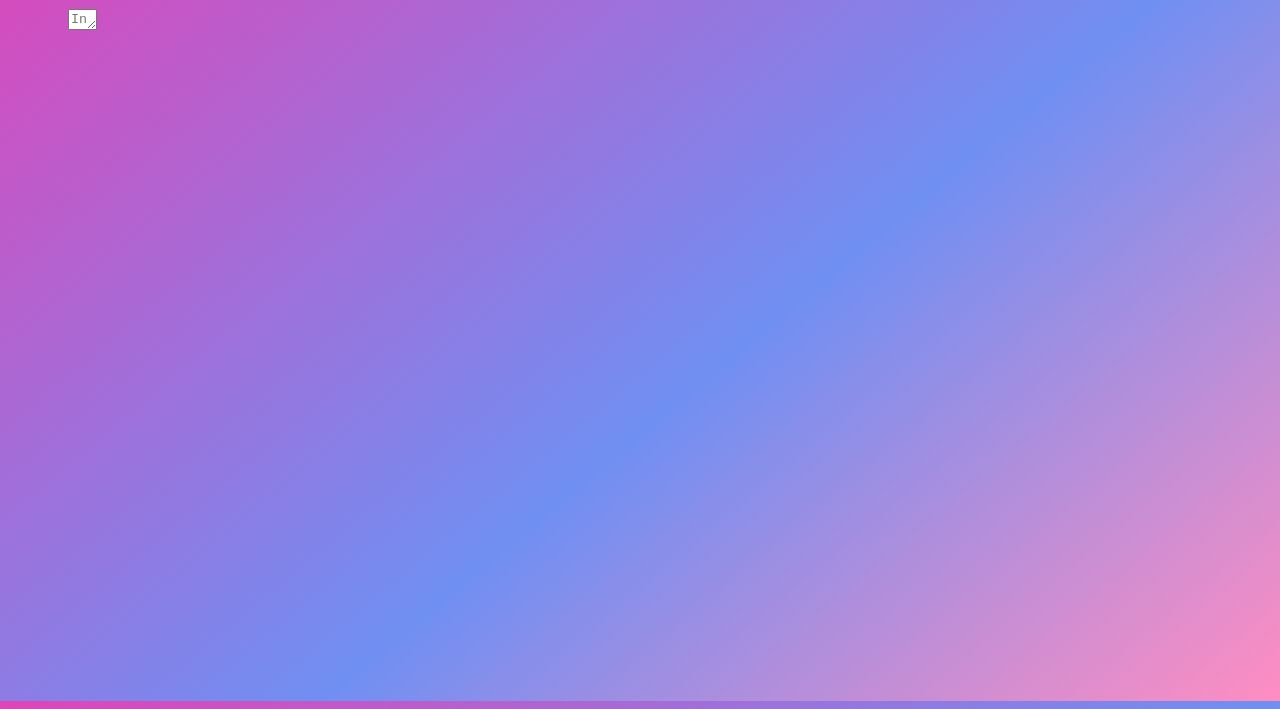
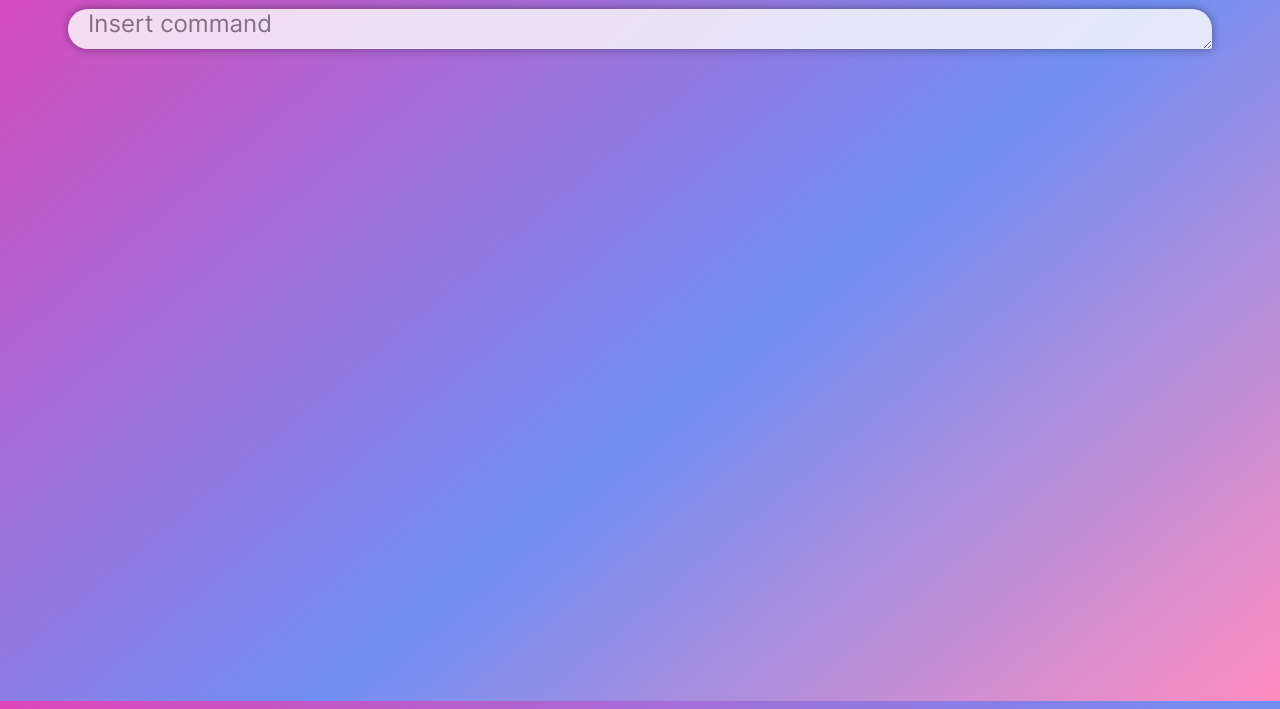
Before and after one commit to mrognor/SQL_WebClient, a plain HTML site: page index.html in a window 1280 px wide. Shown: the part 99-808 px from the top of the page. Drawn offline with Linux system fonts and the light colour scheme.

Commit message:
Расширяемый вниз (не автоматически) блок поля ввода и анимация появления

```diff
--- a/styles/style.css
+++ b/styles/style.css
@@ -81,10 +81,35 @@ input {
   text-align: left;
 }
 
+textarea {
+  border: none;
+  font: 400 24px "Inter", sans-serif;
+  background-color: white;
+  border-radius: 32px;
+  display: flex;
+  justify-content: center;
+  align-items: center;
+  text-align: center;
+  box-shadow: 0 0 10px rgba(0, 0, 0, 0.5);
+  min-width: 160px;
+  min-height: 40px;
+  opacity: 80%;
+  box-sizing: border-box;
+  padding: 0 20px 0 20px;
+  min-width: 160px;
+  width: 100%;
+  align-items: stretch;
+  text-align: left;
+  border-radius: 32px 32px 4px 32px;
+}
+
 .output {
   margin-top: 20px;
   box-shadow: 0 0 10px rgba(0, 0, 0, 0.5);
   border-radius: 32px;
+  animation-name: appear;
+  animation-duration: 1s;
+  animation-timing-function: linear;
 }
 .output__command {
   background-color: white;
@@ -127,3 +152,12 @@ input {
   max-width: 1600px;
   margin: 0 auto;
 }
+
+@keyframes appear {
+  from {
+    opacity: 0;
+  }
+  to {
+    opacity: 1;
+  }
+}
```
